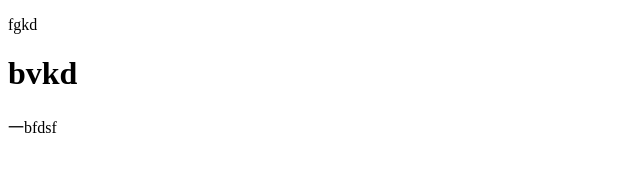
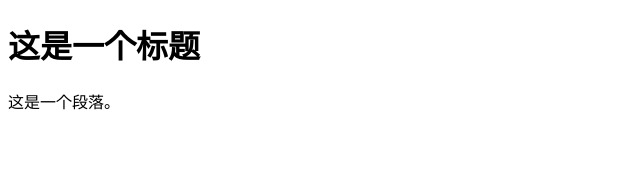
Before and after one commit to woshizhangxiao/nnn, a plain HTML site: page index.html in a window 1280 px wide. Shown: the whole page, without its empty margins (0-640 px from the left). Drawn offline with Linux system fonts and the light colour scheme.

Commit message:
Update index.html

```diff
--- a/index.html
+++ b/index.html
@@ -1,11 +1,12 @@
 <!DOCTYPE html>
 <html>
+<head>
+<title>页面标题</title>
+</head>
 <body>
 
-<!-- MDJA级 -->
-<p>fgkd</p>
-<h1>bvkd</h1>
-<span>一bfdsf</span>
+<h1>这是一个标题</h1>
+<p>这是一个段落。</p>
 
 </body>
 </html>
```
